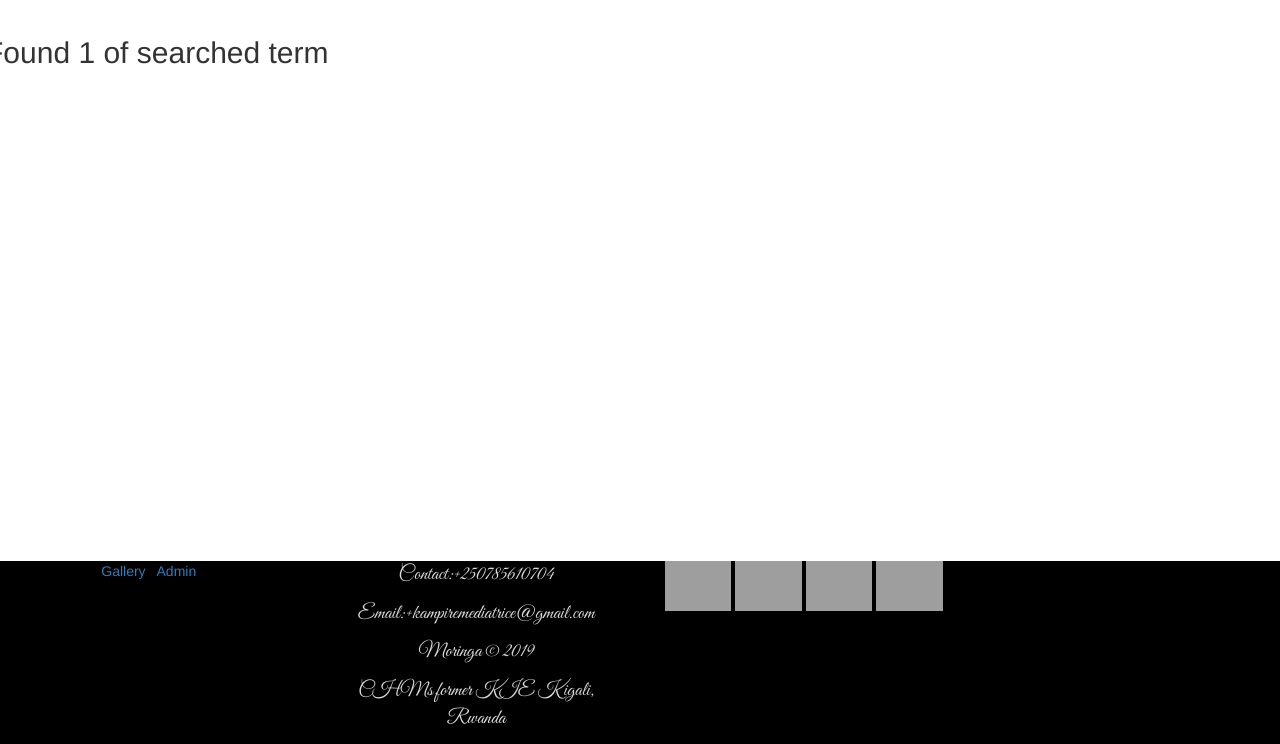
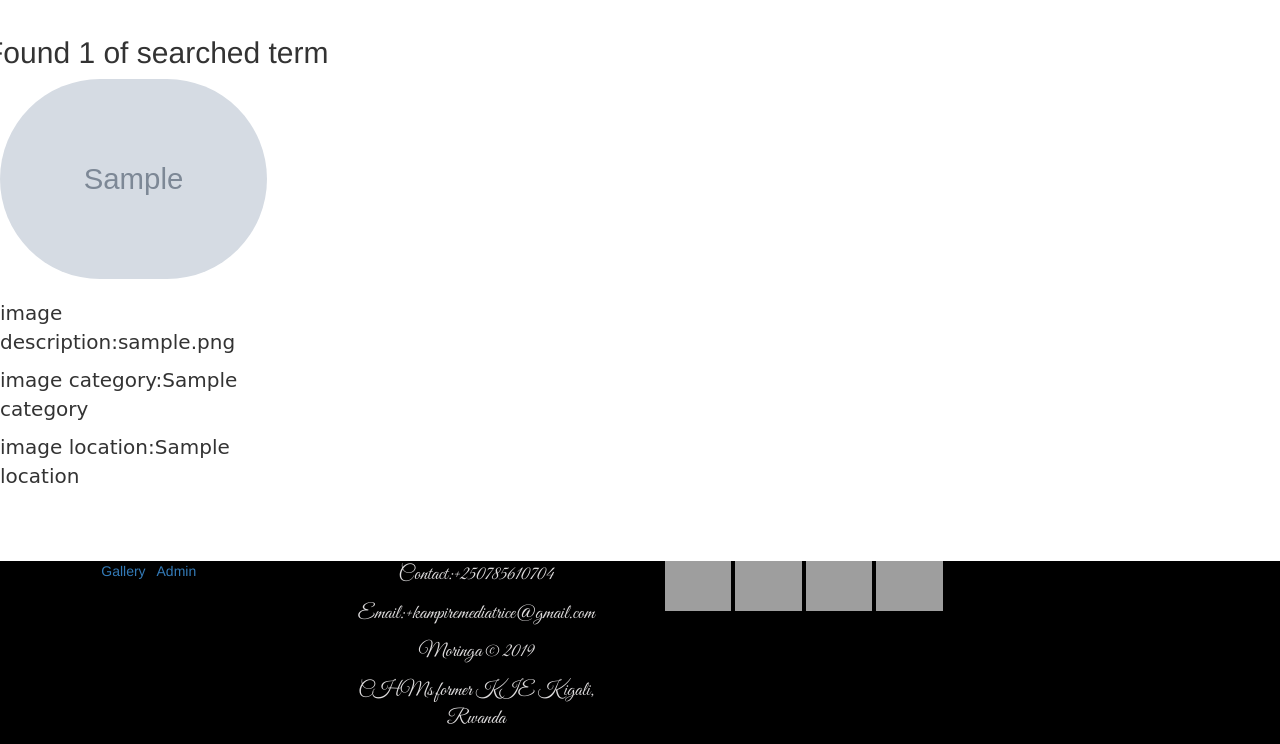
Before and after one commit to mediatrice8/portfolio-django, a Django app: template photos/templates/search.html in a window 1280 px wide. Shown: the part 56-800 px from the top of the page. Run offline with Django 3.2, Linux system fonts and the light colour scheme; tables that the repository leaves empty hold one stand-in row (values such as "Sample post"); the template is opened without the code that fills it: values that come from a table or form of the project are taken from there, most other values are stand-ins (such as "Sample title", 1, 10 or a date in 2020); grey boxes marked "Sample" are stand-in pictures; some libraries are stand-ins or nearby versions; grey boxes are pictures that could not be loaded.

Commit message:
searching

```diff
--- a/photos/templates/search.html
+++ b/photos/templates/search.html
@@ -12,7 +12,14 @@
     {% if images %}
       {% for gallery in images %}
         <div class="col-sm-6 col-md-3">
-            <h1>{{gallery.title}}</h1>
+            <img style="border-radius: 100px" src="{{gallery.imagePath.url}}" alt="gallery" height="200" style="border-radius: 50%;"> <br><br>
+                <p style="font-size: 20px;font-family: 'Sacramento', cursive">
+                  image description:{{gallery.imageDescription}}</p>
+                <p style="font-size: 20px;font-family: 'Sacramento', cursive">
+                  image category:{{gallery.image_category}}</p>
+                <p style="font-size: 20px;font-family: 'Sacramento', cursive">
+                  image location:{{gallery.image_location}}</p>
+
         </div>
       {% endfor %}
     {% endif %}
```
